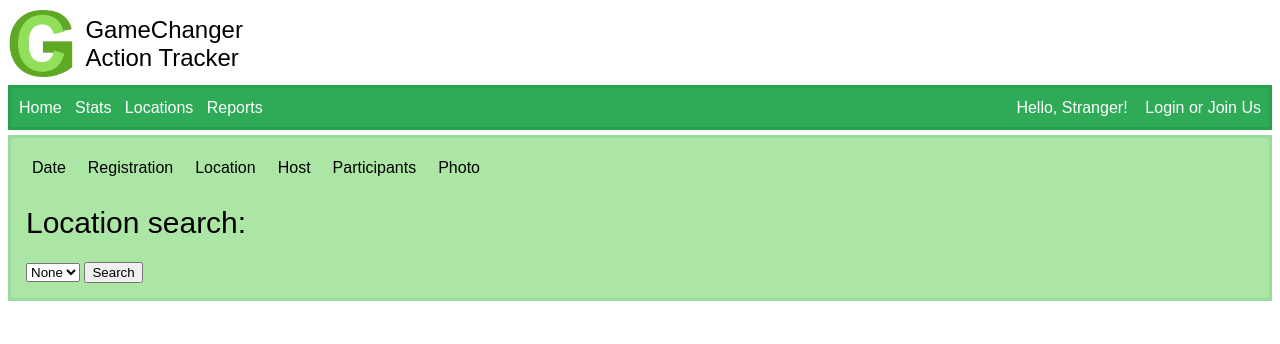
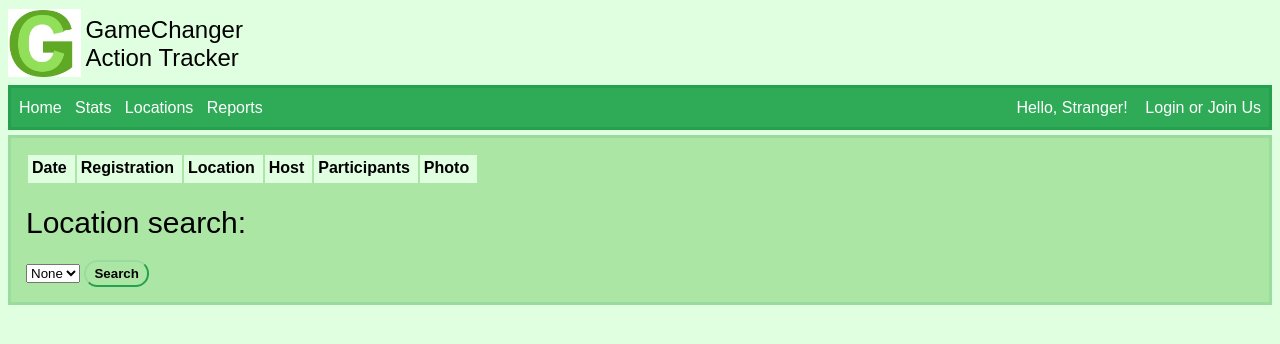
Before and after one commit to allforeco/gamechanger, a Django app: page /action/start in a window 1280 px wide. Shown: the top 344 px of the page. Run offline with Django 3.2, Linux system fonts and the light colour scheme; data that the repository does not hold is empty; some libraries are stand-ins or nearby versions.

Commit message:
centralized loose css to base

```diff
--- a/action/templates/action/geo_update_view.html
+++ b/action/templates/action/geo_update_view.html
@@ -53,7 +53,7 @@
     </script>
     <table>
       <tbody id="formcommon">
-        <tr>
+        <tr class="hide">
           <td>
             <input type="hidden" value="{{isnewevent}}" name="isnewevent" id="isnewevent"/>
           </td>
@@ -76,7 +76,7 @@
         </tr>
       </tbody>
       <tbody id="formwitness">
-        <tr>
+        <tr class="hide">
           <td>
             <input type="hidden" value="{{witness_id}}" name="witness_id">
             <input type="hidden" id="prev_participants" value="{{ prev_participants }}"/>
--- a/action/templates/action/start.html
+++ b/action/templates/action/start.html
@@ -20,30 +20,17 @@
 <script src="/static/autocomplete_light/i18n/en.js"></script>
 
 {% if error_message %}<p><strong>{{ error_message }}</strong></p>{% endif %}
-
-  <style>
-    td{
-      padding-left: 4px;
-      padding-right: 16px;
-      padding-bottom: 4px;
-    }
-
-    .highlight{
-      background-color: #efefef;
-    }
-  </style>
-
   <table>
     <thead>
-      <td>Date</td>
-      <td>Registration</td>
-      <td>Location</td>
-      <td>Host</td>
-      <td>Participants</td>
-      <td>Photo</td>
+      <th>Date</th>
+      <th>Registration</th>
+      <th>Location</th>
+      <th>Host</th>
+      <th>Participants</th>
+      <th>Photo</th>
     </thead>
     {% for event in event_list %}
-    <tr class="highlight">
+    <tr>
       <td>
         {{event.date|date:'d-m-Y'}}
       </td>
--- a/action/templates/base_generic.html
+++ b/action/templates/base_generic.html
@@ -15,6 +15,66 @@
 	  .menu_left { float: left; color: white; } /*display: inline-block; text-align: center; padding: 14px 16px; text-decoration: none; */
 	  .menu_right { float: right; color: white; } /*display: inline-block; text-align: center; padding: 14px 16px; text-decoration: none; */
 	  a:active {font-weight: bold;}
+
+    .hide{
+      display:none;
+      height: 0px;
+      width: 0px;
+      overflow: hidden;
+    }
+
+    body{
+      background-color: #e0ffe0;
+    }
+
+    /*Input*/
+    input[type=submit], input[type=button]{
+      box-sizing: border-box;
+      background-color: #ACE6A4;
+      border-top: 2px solid #9ADC9E;
+      border-left: 2px solid #9ADC9E;
+      border-bottom: 2px solid #25A04F;
+      border-right: 2px solid #25A04F;
+      font-weight: bold;
+      color:#000000;
+      padding-top: 4px;
+      padding-bottom: 4px;
+      padding-left: 8px;
+      padding-right: 8px;
+      border-radius: 1em;
+
+    }
+
+    input:hover{
+      color: #336633;
+    }
+
+    input:active{
+      background-color: #2FAB57;
+      border-top: 2px solid #25A04F;
+      border-left: 2px solid #25A04F;
+      border-bottom: 2px solid #9ADC9E;
+      border-right: 2px solid #9ADC9E;
+      color: #ffffff;
+    }
+    /**/
+
+	  /*Table//
+    table{
+      background-color: #2FAB57;
+    }
+    */
+
+	  tbody, thead{
+      background-color: #e0ffe0;
+    }
+
+    td, th{
+      padding-left: 4px;
+      padding-bottom: 4px;
+      padding-right: 8px;
+    }
+    /**/
     </style>
 	<meta name="viewport" content="width=device-width, initial-scale=1.0"/>
   </head>
```
Also changed, not shown: action/templates/action/geo_view.html (+1 -15 lines), action/templates/action/top_reporters.html (+1 -14 lines).
